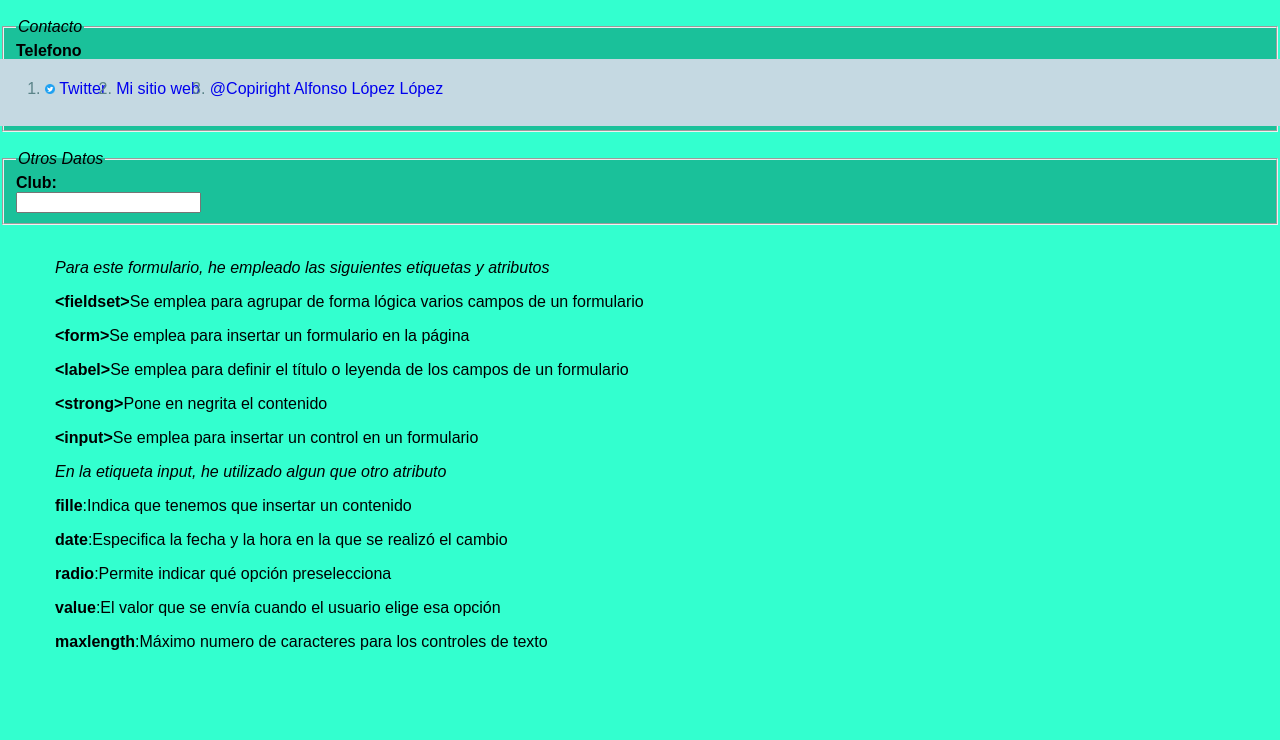
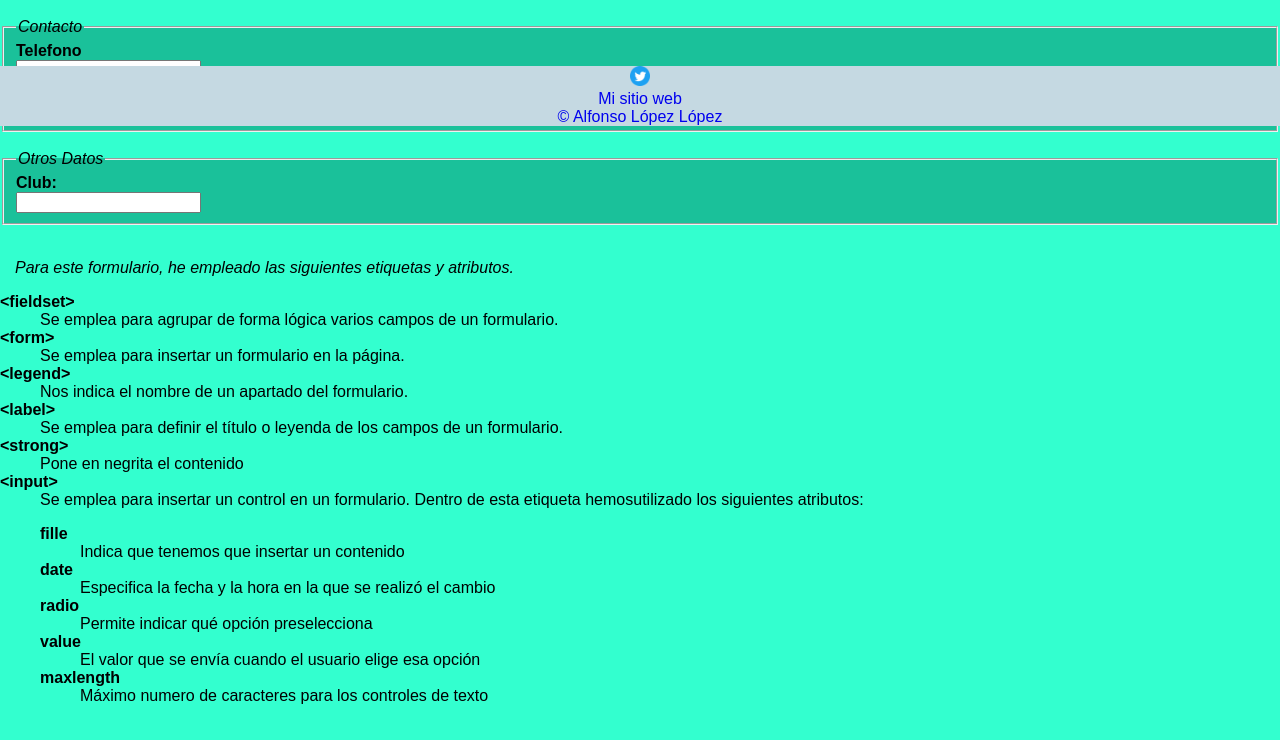
Before and after one commit to Alfonsoolopez/practica, a plain HTML site: page practica marcas 1º Trimestre/formulario.html in a window 1280 px wide. Shown: the part 674-1414 px from the top of the page. Drawn offline with Linux system fonts and the light colour scheme.

Commit message:
Add files via upload

```diff
--- a/practica marcas 1º Trimestre/estilos.css
+++ b/practica marcas 1º Trimestre/estilos.css
@@ -63,6 +63,10 @@ footer{
     width: 100%;
     background-color:#C5D9E2;
    text-decoration: none;
+   display: flex;
+   justify-content: center;
+   align-items: center;
+   flex-direction: column;
 }
 
 #TextoFooter{
@@ -118,15 +122,11 @@ table {
     background-color: #000000;
 }
 
-div{
-    text-align-last: center;
-    text-align: center;
-    align-content: center;
-}
-ol{
-    text-align: center;
-    align-content: center;
-}
+
 p{
     margin-left: 15px;
 }
+
+a{
+    text-decoration-line: none;
+}
--- a/practica marcas 1º Trimestre/formulario.html
+++ b/practica marcas 1º Trimestre/formulario.html
@@ -10,7 +10,7 @@
 
 <body>
 <header class="EncabezadoHeader">
-<h1 id="TituloEncabezado">Práctira Recuperadora 1º Trimestre</h1>
+<h1 id="TituloEncabezado">Práctica 1º Trimestre</h1>
 <nav>
 	<ul>
 		<li><a class="EnlacesMenu" href="index.html">Presentación</a></li>
@@ -91,24 +91,42 @@
 <br>
 
 
-<ul>
-	<p><em>Para este formulario, he empleado las siguientes etiquetas y atributos</em></p>
-	<p><strong>&lt;fieldset&gt;</strong>Se emplea para agrupar de forma lógica varios campos de un formulario</p>
-	<p><strong>&lt;form&gt;</strong>Se emplea para insertar un formulario en la página</p>
-	<p><strong>&lt;label&gt;</strong>Se emplea para definir el título o leyenda de los campos de un formulario</p>
-	<p><strong>&lt;strong&gt;</strong>Pone en negrita el contenido</p>
-	<p><strong>&lt;input&gt;</strong>Se emplea para insertar un control en un formulario</p>
-<p><em>En la etiqueta input, he utilizado algun que otro atributo</em></p>
-	<p><strong>fille</strong>:Indica que tenemos que insertar un contenido</p>
-	<p><strong>date</strong>:Especifica la fecha y la hora en la que se realizó el cambio</p>
-	<p><strong>radio</strong>:Permite indicar qué opción preselecciona</p>
-	<p><strong>value</strong>:El valor que se envía cuando el usuario elige esa opción</p>
-	<p><strong>maxlength</strong>:Máximo numero de caracteres para los controles de texto</p>
+<dl>
+	<dt><strong></strong></dt>
+	<p><em>Para este formulario, he empleado las siguientes etiquetas y atributos.</em></p>
+	<dt><strong>&lt;fieldset&gt;</strong></dt>
+	<dd>Se emplea para agrupar de forma lógica varios campos de un formulario.</dd>
+	<dt><strong>&lt;form&gt;</strong></dt>
+	<dd>Se emplea para insertar un formulario en la página.</dd>
+	<dt><strong>&lt;legend&gt;</strong></dt>
+	<dd>Nos indica el nombre de un apartado del formulario.</dd>
+	<dt><strong>&lt;label&gt;</strong></dt>
+	<dd>Se emplea para definir el título o leyenda de los campos de un formulario.</dd>
+	<dt><strong>&lt;strong&gt;</strong></dt>
+	<dd>Pone en negrita el contenido</dd>
+	<dt><strong>&lt;input&gt;</strong></dt><dd>Se emplea para insertar un control en un formulario. Dentro de esta etiqueta hemosutilizado los siguientes atributos:
+	<dl>
+		<dt><strong>fille</strong></dt>
+		<dd>Indica que tenemos que insertar un contenido</dd>
+		<dt><strong>date</strong></dt>
+		<dd>Especifica la fecha y la hora en la que se realizó el cambio</dd>
+		<dt><strong>radio</strong></dt>
+		<dd>Permite indicar qué opción preselecciona</dd>
+		<dt><strong>value</strong></dt>
+		<dd>El valor que se envía cuando el usuario elige esa opción</dd>
+		<dt><strong>maxlength</strong></dt>
+		<dd>Máximo numero de caracteres para los controles de texto</dd>
+
+	</dl>
+</dd>
+
+</dl>
 
 
 
 
-</ul>
+
+
 <br>
 <br>
 <br>
@@ -117,13 +135,10 @@
 <br>
 
 <footer>
-<div>
-	<ol>
-		<li><img src="media/Twitter_Social_Icon_Circle_Color.png" width="10" height="10"> <a href="https://twitter.com/lopez_alfonso18?lang=es">Twitter</a></li>
-		<li><a href="https://alfonsolopez.000webhostapp.com">Mi sitio web</a></li>
-		<li><a href="#">@Copiright Alfonso López López</a></li>
-	</ol>
-</div>
+
+		<a href="https://twitter.com/lopez_alfonso18?lang=es" ><img src="media/Twitter_Social_Icon_Circle_Color.png" width="20" height="20"></a>
+		<a href="https://alfonsolopez.000webhostapp.com">Mi sitio web</a>
+		<a href="#">&copy;  Alfonso López López</a>
 </footer>
 </body>
 </html>
```
Also changed, not shown: practica marcas 1º Trimestre/audio.html (+16 -18 lines), practica marcas 1º Trimestre/horario.html (+28 -15 lines), practica marcas 1º Trimestre/index.html (+8 -9 lines).
